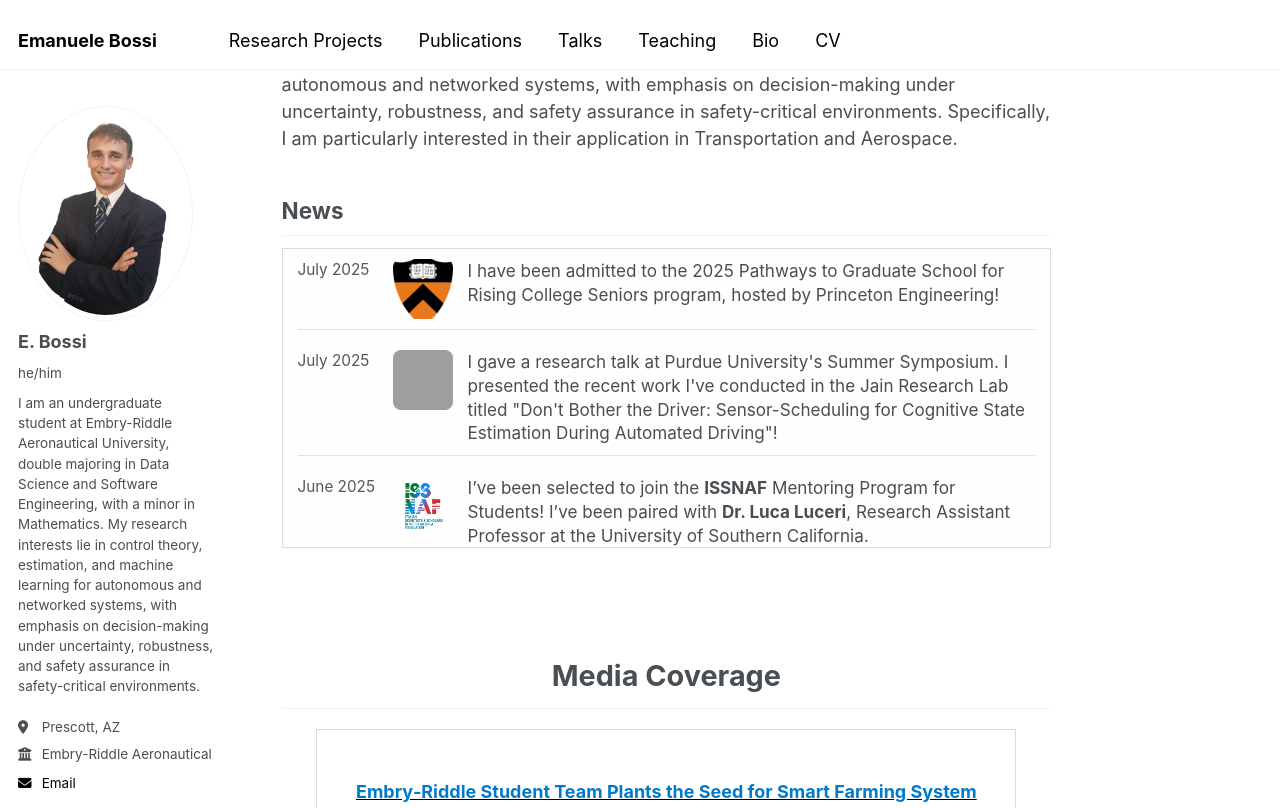
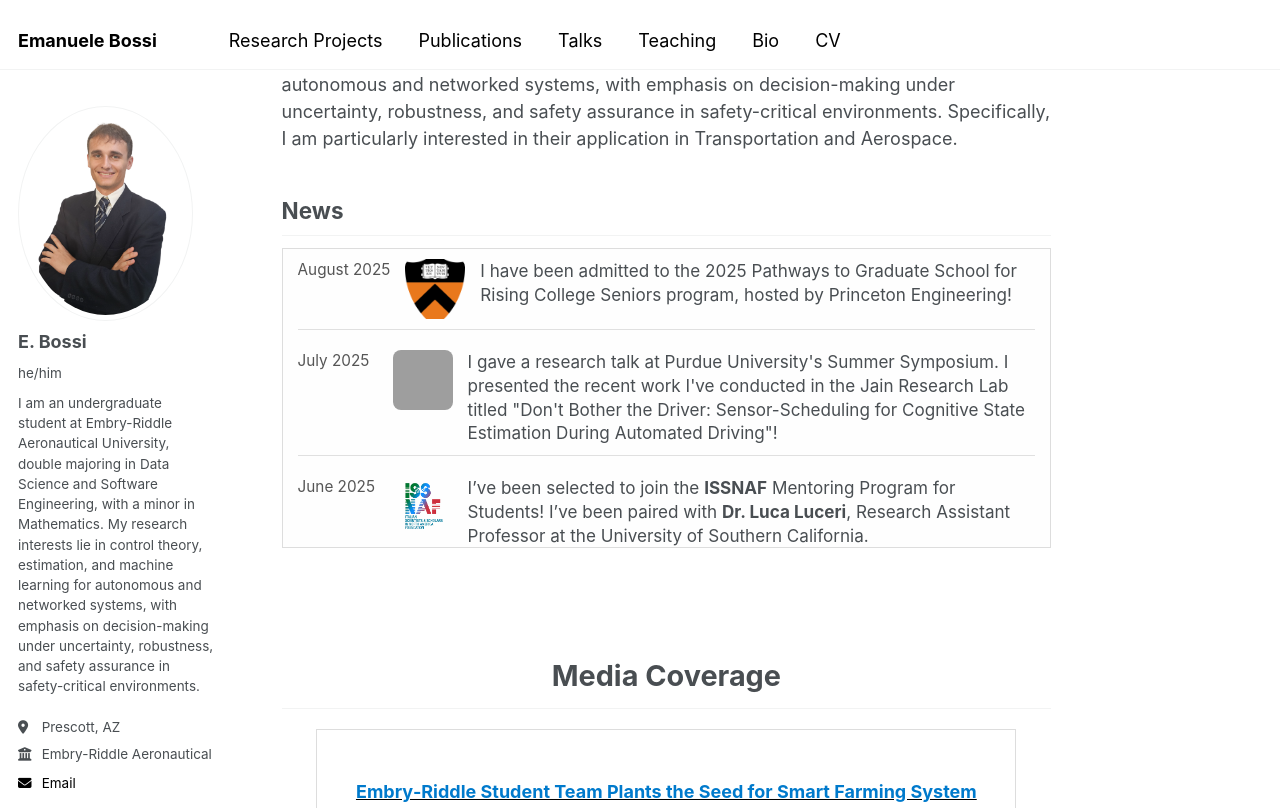
Before and after one commit to bossiemanuele/bossiemanuele.github.io, a Jekyll site: the page built from _pages/about.md, in a window 1280 px wide and 900 px high, scrolled down 703 px, cut to the strip 0-808 px from the top of the window. Built offline with Jekyll 4.4.1, drawn with Linux system fonts in a browser that asks for light colours; grey boxes are pictures that could not be loaded.

Commit message:
Update about.md

```diff
--- a/_pages/about.md
+++ b/_pages/about.md
@@ -153,7 +153,7 @@ My **research interests** lie in *control theory*, *optimization*, and *machine
     <!-- SINGLE NEWS ITEM -->
 
     <div class="news-item">
-      <div class="news-date">July 2025</div>
+      <div class="news-date">August 2025</div>
       <img src="\images\princeton_logo.png" alt="News icon" class="news-image">
       <div class="news-text">
         I have been admitted to the 2025 Pathways to Graduate School for Rising College Seniors program, hosted by Princeton Engineering!
```
